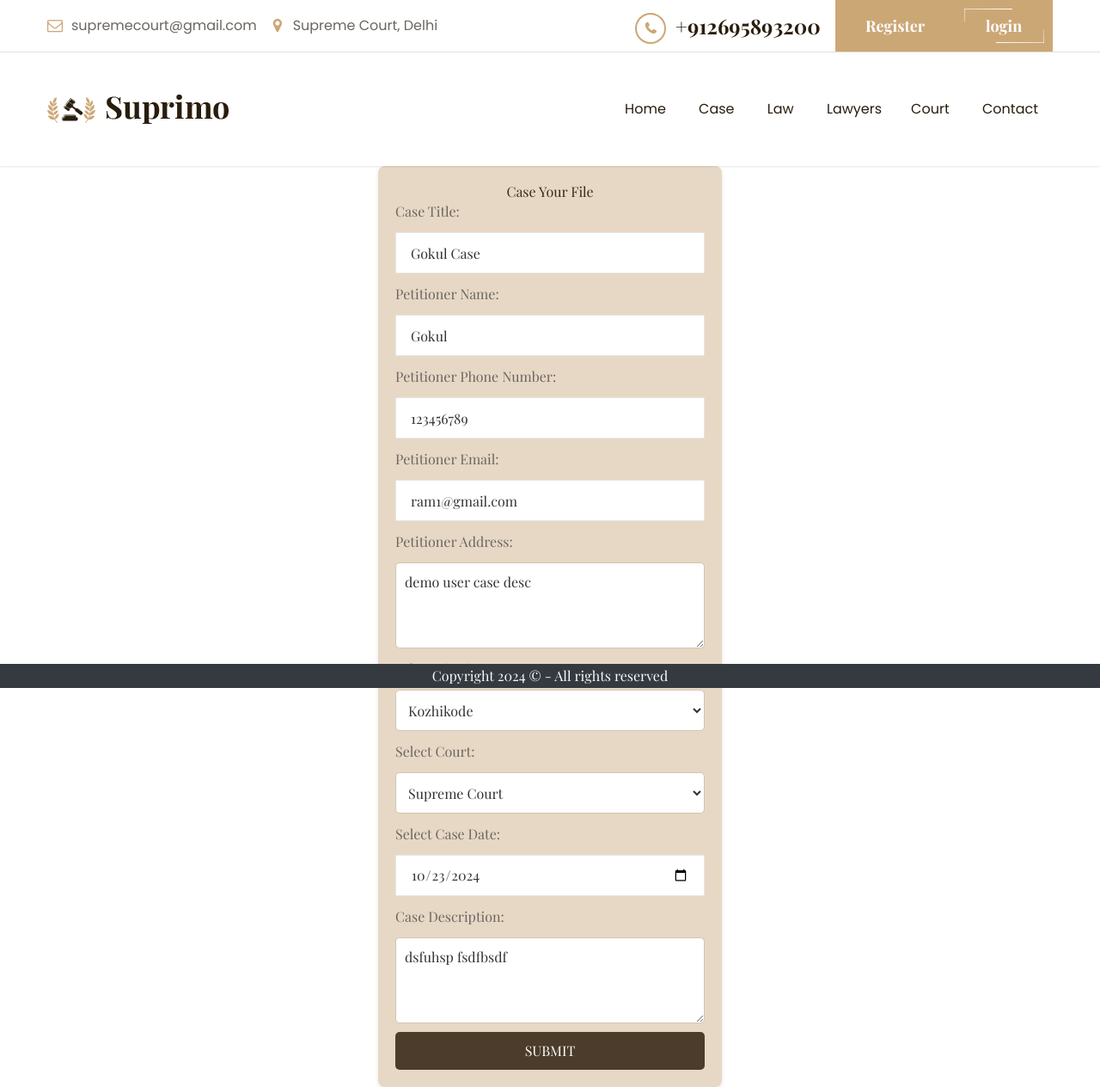
After one commit to gokulsona/LAW-MANAGEMENT-SYSTEM, a Django app: page /lawlist/edit/3/ in a window 1280 px wide. The commit adds this page. Shown: the whole page at 86% size. Run offline with Django 5.2, Linux system fonts and the light colour scheme; data comes from the database, SQL or seed files in the repository; both versions use the stored data as it was after the commit; some libraries are stand-ins or nearby versions; some web fonts are replaced.

Commit message:
case user-CRUD updated

```diff
--- a/laws/admin.py
+++ b/laws/admin.py
@@ -1,5 +1,5 @@
 from django.contrib import admin
-from . models import LawList, Lawyers, DetailLaw, CourtDistrict, Court
+from . models import LawList, Lawyers, DetailLaw, CourtDistrict, Court, Cases
 
 # Register your models here.
 
@@ -8,3 +8,4 @@ admin.site.register(Lawyers)
 admin.site.register(DetailLaw)
 admin.site.register(CourtDistrict)
 admin.site.register(Court)
+admin.site.register(Cases)
--- /dev/null
+++ b/laws/forms.py
@@ -0,0 +1,63 @@
+from django import forms
+from . models import Cases
+
+
+class CaseForm(forms.ModelForm):
+    class Meta:
+        model=Cases
+        fields = ['case_title', 'petitioner_name', 'petitioner_phn', 'petitioner_email', 'petitioner_address', 'district', 'court', 'case_date', 'case_description']
+
+
+        labels = {
+            'case_title':'Case Title',
+            'petitioner_name':'Petitioner Name',
+            'petitioner_phn' : 'Petitioner Phone Number',
+            'petitioner_email' : 'Petitioner Email',
+            'petitioner_address':'Petitioner Address',
+            'district':' Select District',
+            'court': 'Select Court',
+            'case_date':'Select Case Date',
+            'case_description':'Case Description'
+        }
+
+        widgets = {
+            'case_title': forms.TextInput(attrs={'placeholder': 'Enter Type of Case'}),
+            'petitioner_name': forms.TextInput(attrs={'placeholder': 'Enter your name'}),
+            'petitioner_phn': forms.TextInput(attrs={'placeholder': 'Enter your phone number'}),
+            'petitioner_email': forms.EmailInput(attrs={'placeholder': 'Enter your Email'}),
+            'petitioner_address': forms.Textarea(attrs={'placeholder': 'Enter your Address'}),
+            'case_date': forms.DateInput(attrs={'type': 'date'}),
+            'case_description': forms.Textarea(attrs={'placeholder': 'Case Description'}),
+
+        }
+
+
+#Edit Case Form
+class EditCaseForm(forms.ModelForm):
+    class Meta:
+        model = Cases
+        fields = ['case_title', 'petitioner_name', 'petitioner_phn', 'petitioner_email', 'petitioner_address', 'district', 'court', 'case_date', 'case_description']
+
+        labels = {
+            'case_title':'Case Title',
+            'petitioner_name':'Petitioner Name',
+
+            'petitioner_phn' : 'Petitioner Phone Number',
+            'petitioner_email' : 'Petitioner Email',
+            'petitioner_address':'Petitioner Address',
+            'district':' Select District',
+            'court': 'Select Court',
+            'case_date':'Select Case Date',
+            'case_description':'Case Description'
+        }
+
+        widgets = {
+            'case_title': forms.TextInput(attrs={'placeholder': 'Enter Type of Case'}),
+            'petitioner_name': forms.TextInput(attrs={'placeholder': 'Enter your name'}),
+            'petitioner_phn': forms.TextInput(attrs={'placeholder': 'Enter your phone number'}),
+            'petitioner_email': forms.EmailInput(attrs={'placeholder': 'Enter your Email'}),
+            'petitioner_address': forms.Textarea(attrs={'placeholder': 'Enter your Address'}),
+            'case_date': forms.DateInput(attrs={'type': 'date'}),
+            'case_description': forms.Textarea(attrs={'placeholder': 'Case Description'}),
+
+        }
--- a/laws/models.py
+++ b/laws/models.py
@@ -51,3 +51,20 @@ class Court(models.Model):
 
     def __str__(self):
         return self.court
+
+
+class Cases(models.Model):
+    created_by = models.ForeignKey(User, related_name='cases', on_delete=models.CASCADE)
+    case_title = models.CharField(max_length=255)
+    petitioner_name  = models.CharField(max_length=255)
+    petitioner_phn = models.CharField(max_length=10)
+    petitioner_email = models.CharField(max_length=50)
+    petitioner_address = models.TextField()
+    district = models.ForeignKey(CourtDistrict, on_delete=models.CASCADE)
+    court = models.ForeignKey(Court, on_delete=models.CASCADE)
+    case_date = models.DateField()
+    case_description = models.TextField()
+    is_approved = models.BooleanField(default=False)
+
+    def __str__(self):
+        return self.case_title
--- a/laws/urls.py
+++ b/laws/urls.py
@@ -12,6 +12,10 @@ urlpatterns = [
    path('searchlawyer/', views.searchlawyer, name='searchlawyer'),
    path('sendrequest<int:id>/', views.sendrequest, name='sendrequest'),
    path('court/', views.court_details, name='court_details'),
+   path('case/', views.case, name='case'),
+   path('filecase/', views.file_case, name='filecase'),
+   path('delete/<str:id>/', views.delete_case, name='delete_case'),
+   path('edit/<str:case_id>/', views.edit_case, name='edit_case'),
 
 
 ]
--- a/laws/views.py
+++ b/laws/views.py
@@ -1,10 +1,12 @@
-from django.shortcuts import render, redirect
+from django.shortcuts import render, redirect, get_object_or_404
 from .models import LawList, Lawyers, DetailLaw
 from django.contrib.auth.decorators import login_required
 from django.contrib.postgres.search import SearchQuery, SearchVector
 from django.core.mail import send_mail
 from django.conf import settings
-
+from django.contrib import messages
+from . models import Cases
+from . forms import CaseForm, EditCaseForm
 # Create your views here.
 
 
@@ -78,3 +80,47 @@ def sendrequest(request, id):
 
 def court_details(request):
     return render(request, "court_details.html")
+
+
+#View Cases
+@login_required
+def case(request):
+    cases = Cases.objects.filter(created_by=request.user)
+    return render(request, 'case.html', {'cases': cases})
+
+
+@login_required
+def file_case(request):
+    if request.method == 'POST':
+        form = CaseForm(request.POST)
+        if form.is_valid():
+            case = form.save(commit=False)
+            case.created_by_id = request.user.id
+            case.save()
+            messages.success(request, 'Case File Submitted Successfully!')
+            return redirect('case')
+        else:
+            messages.error(request, 'Please correct the errors below.')
+    else:
+        form = CaseForm()
+    return render(request, 'filecase.html', {'form':form})
+
+
+def delete_case(request, id):
+    case = Cases.objects.filter(id=id)
+    case.delete()
+    return redirect('case')
+
+
+#EditCase
+def edit_case(request, case_id):
+    cases = get_object_or_404(Cases, id=case_id)  # Fetch the case
+    if request.method == 'POST':
+        form = CaseForm(request.POST, instance=cases)
+        if form.is_valid():
+            form.save()  # Save the updated instance
+            return redirect('case')  # Redirect to a detail view or list
+    else:
+        form = CaseForm(instance=cases)  # Populate the form with current data
+
+    return render(request, 'editcase.html', {'form': form, 'cases': cases})
--- a/templates/base.html
+++ b/templates/base.html
@@ -79,7 +79,7 @@
                                 </li>
 
                                 <li>
-                                    <a href="{% url 'about' %}">About</a>
+                                    <a href="{% url 'case' %}">Case</a>
 
                                 </li>
                                 <li>
--- /dev/null
+++ b/templates/editcase.html
@@ -0,0 +1,79 @@
+{% extends "base.html" %}
+
+{% load static %}
+
+{% block title %} Law | File Case{% endblock title %}
+
+{% block content %}
+<style>
+
+    .form-container {
+        background-color: #e7d8c5; /* Light coffee brown */
+        padding: 20px;
+        border-radius: 8px;
+        box-shadow: 0 2px 5px rgba(0, 0, 0, 0.1);
+        max-width: 400px;
+        margin: auto;
+    }
+
+    h1 {
+        text-align: center;
+        color: #3b2a1e; /* Darker brown for the header */
+    }
+
+    input, select, textarea {
+        width: 100%;
+        padding: 10px;
+        margin: 10px 0;
+        border: 1px solid #d2c5b2; /* Light brown border */
+        border-radius: 5px;
+        box-sizing: border-box;
+    }
+    .error {
+        color: red;
+        font-size: 0.9em;
+        margin-top: -5px;
+        margin-bottom: 10px;
+    }
+
+    .alert {
+        padding: 10px;
+        margin-bottom: 15px;
+        border-radius: 5px;
+    }
+
+    .alert-success {
+        background-color: #d4edda;
+        color: #155724;
+    }
+
+    .alert-error {
+        background-color: #f8d7da;
+        color: #721c24;
+    }
+    button {
+        background-color: #4b3c2b; /* Dark brown button */
+        color: white;
+        border: none;
+        padding: 10px;
+        border-radius: 5px;
+        cursor: pointer;
+        width: 100%;
+    }
+
+    button:hover {
+        background-color: #3b2a1e; /* Darker on hover */
+    }
+</style>
+<div class="form-container">
+    <h1>Case Your File</h1>
+
+
+    <form action=" " method="post">
+        {% csrf_token %}
+        {{ form.as_p }}
+        <button type="submit">Submit</button>
+    </form>
+
+</div>
+{% endblock content %}
```
Also changed, not shown: templates/case.html (added, +123 -0 lines), templates/filecase.html (added, +79 -0 lines), db.sqlite3, laws/migrations/0007_cases.py (added).
